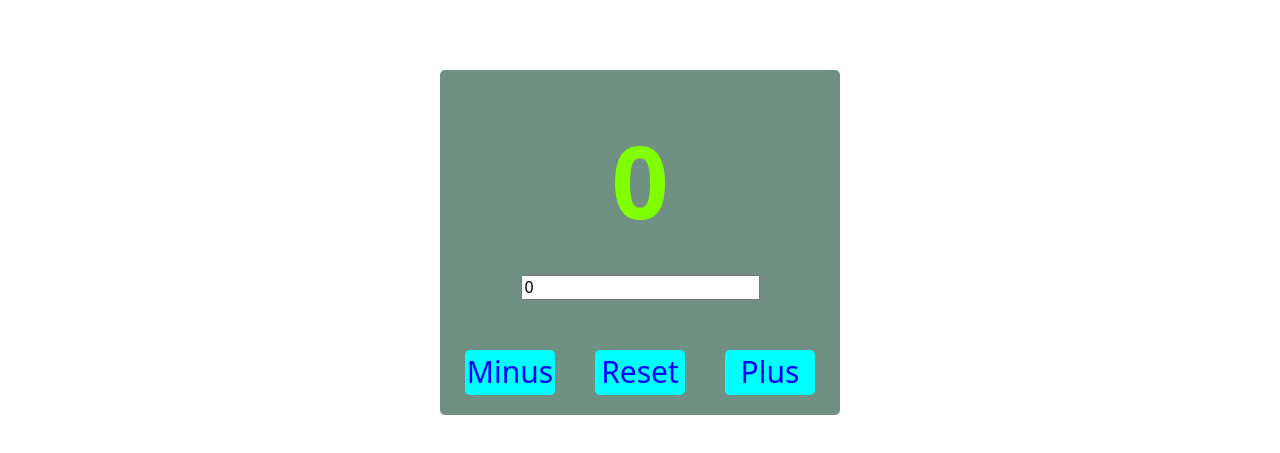
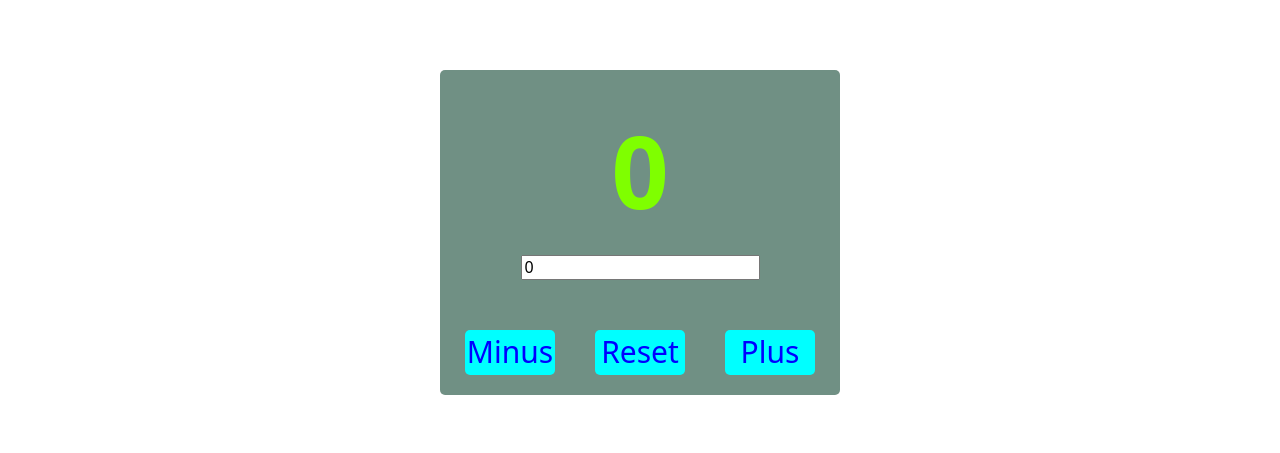
Before and after one commit to Ocheretko1992/start-react_project, a React (Vite) app: page / in a window 1280 px wide. Shown: the part 773-1226 px from the top of the page. Built offline with nearby package versions, Linux system fonts and the light colour scheme.

Commit message:
end create count

```diff
--- a/src/Count/Count.module.css
+++ b/src/Count/Count.module.css
@@ -5,7 +5,7 @@
   justify-content: center;
   border-radius: 5px;
   margin: 100px auto 200px;
-  padding: 75px 0 20px;
+  padding: 50px 0 20px;
 }
 
 .litleCorob {
@@ -19,11 +19,12 @@
   justify-content: center;
   align-items: center;
   color: red;
-  height: 70px;
-  margin: 0 auto 45px;
+  height: 100px;
+  margin: 0 auto 35px;
   border-radius: 5px;
   font-size: 100px;
   font-weight: 600;
+  width: 100%;
 }
 
 .numeric {
@@ -31,11 +32,12 @@
   justify-content: center;
   align-items: center;
   color: chartreuse;
-  height: 70px;
-  margin: 0 auto 60px;
+  height: 100px;
+  margin: 0 auto 35px;
   border-radius: 5px;
   font-size: 100px;
   font-weight: 600;
+  width: 100%;
 }
 
 .proList {
```
